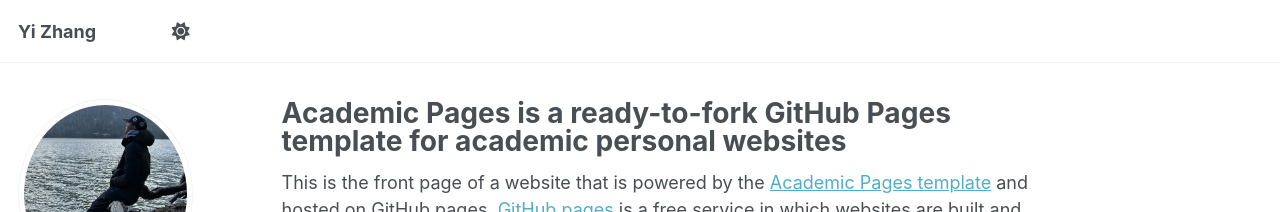
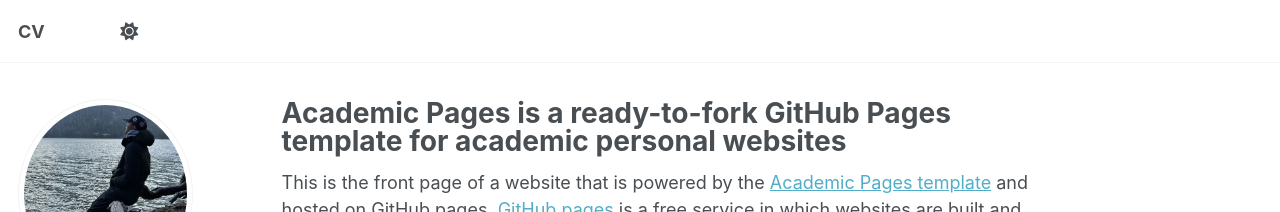
Before and after one commit to YiiiiZhang/YiiiiZhang.github.io, a Jekyll site: the page built from _pages/about.md, in a window 1280 px wide. Shown: the top 212 px of the page. Built offline with Jekyll 4.4.1, drawn with Linux system fonts in a browser that asks for light colours; some web fonts are replaced; a script that is not in the unit is left out.

Commit message:
personal info

```diff
--- a/_config.yml
+++ b/_config.yml
@@ -9,7 +9,7 @@
 # Basic Site Settings
 locale                   : "en-US"
 site_theme               : "default" # Currently available options are "default", "air"
-title                    : "Yi Zhang"
+title                    : "CV"
 title_separator          : "-"
 name                     : &name "CV"
 description              : &description "Your Name's academic portfolio"   # Update this with a general description of your site, this is the default if not overridden by a page
```
